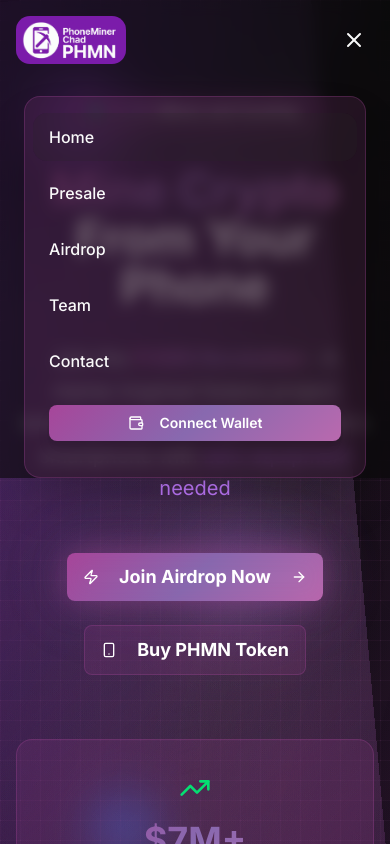
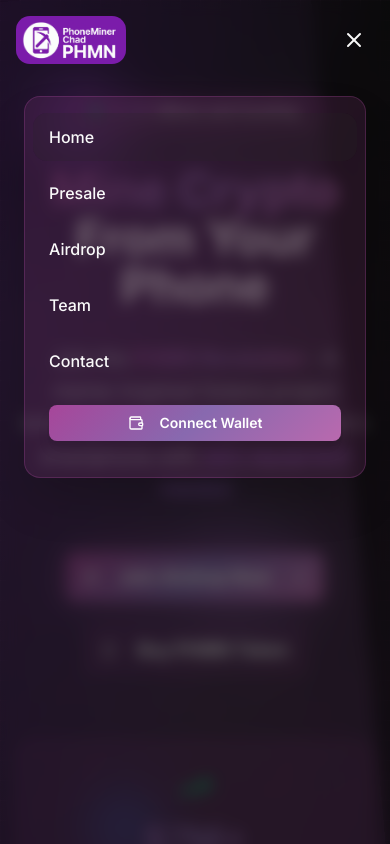
Before and after one commit to ojasbhosale/phmn-website, a Next.js app: page / in a window 390 px wide. Both pictures are taken after a click on the button 354 px from the left and 40 px from the top of the page. Shown: the top 844 px of the page. Built offline with nearby package versions, Linux system fonts and the light colour scheme.

Commit message:
mobile menu fixed

```diff
--- a/components/Navigation.tsx
+++ b/components/Navigation.tsx
@@ -97,8 +97,8 @@ export default function Navigation() {
 
         {/* Mobile Navigation */}
         {isOpen && (
-          <div className="md:hidden slide-in-up">
-            <div className="px-2 pt-4 pb-6 space-y-2 glass-strong rounded-2xl mt-4 mx-2 shadow-2xl border border-purple-500/20">
+          <div className="md:hidden slide-in-up min-h-screen">
+            <div className="px-2 pt-4 pb-6 backgroud space-y-2 glass-strong rounded-2xl mt-4 mx-2 shadow-2xl border border-purple-500/20">
               {navItems.map((item, index) => (
                 <Link
                   key={item.href}
```
